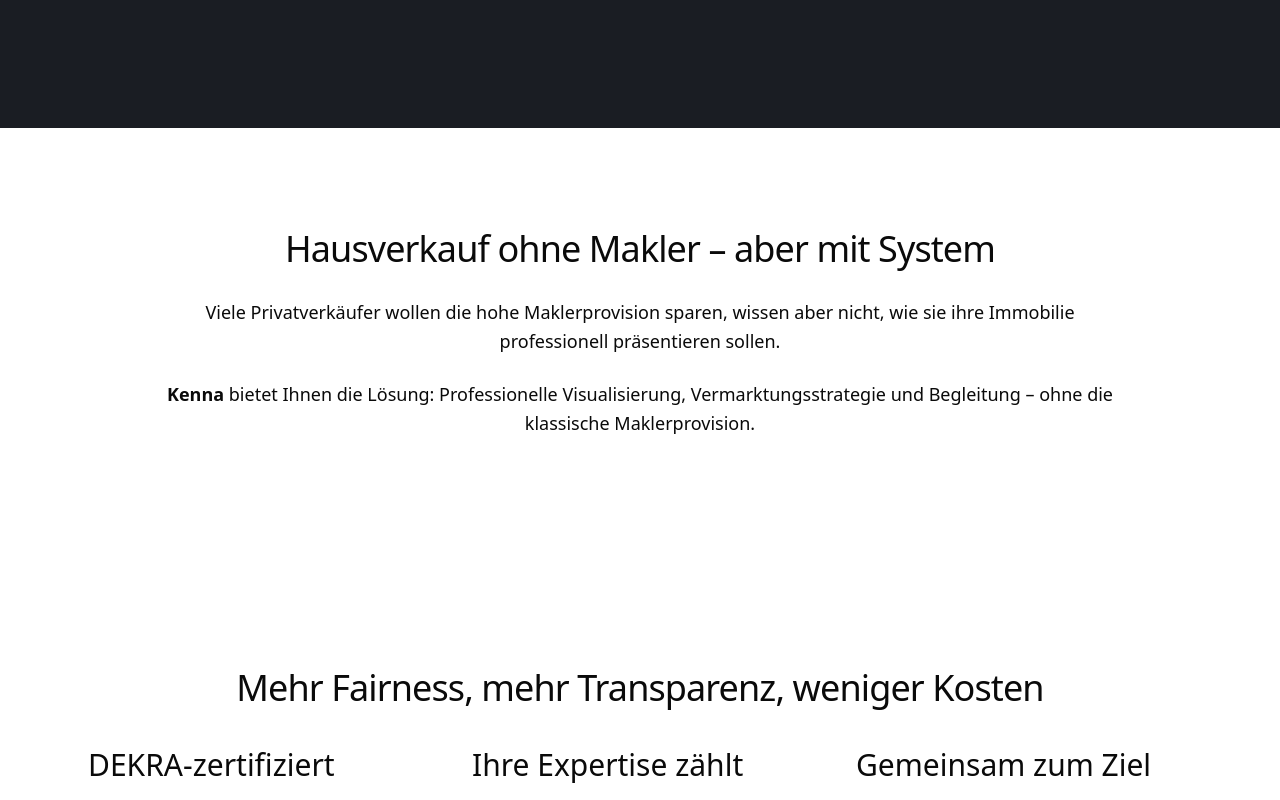
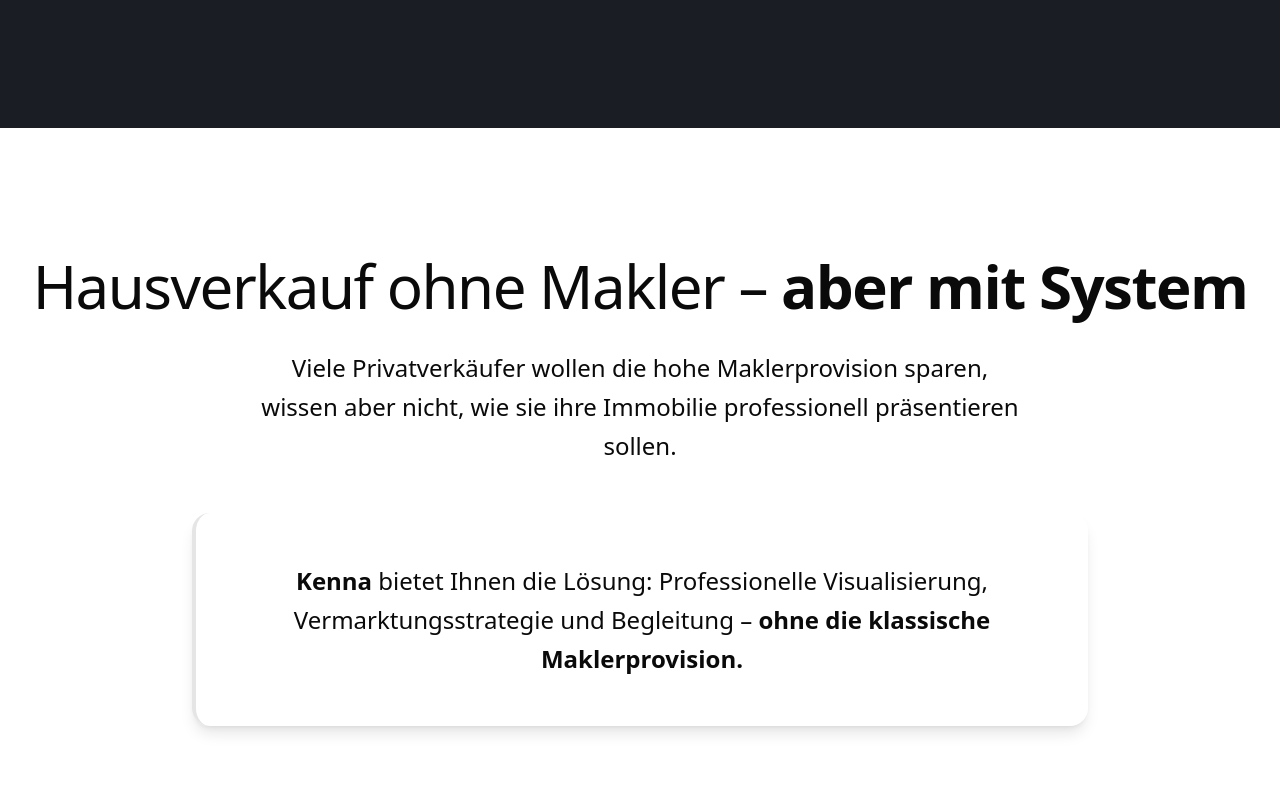
Before and after one commit to kingsleyym/kenna-website, a Next.js app: page / in a window 1280 px wide. Shown: the part 1760-2560 px from the top of the page. Built offline with nearby package versions, Linux system fonts and the light colour scheme.

Commit message:
feat(phase7e): redesign ProblemStatement with gradient + visual depth

```diff
--- a/components/sections/ProblemStatement.tsx
+++ b/components/sections/ProblemStatement.tsx
@@ -2,20 +2,25 @@
 
 export default function ProblemStatement() {
   return (
-    <section className="py-16 md:py-24 bg-white">
-      <Container maxWidth="md">
+    <section className="py-24 md:py-32 bg-gradient-to-b from-primary-50 to-white relative overflow-hidden">
+      <Container maxWidth="xl">
         <div className="text-center">
-          <h2 className="text-h2 text-dark-700 mb-6">
-            Hausverkauf ohne Makler – aber mit System
+          <h2 className="text-4xl md:text-5xl lg:text-6xl font-light text-dark-700 mb-8 tracking-tight">
+            Hausverkauf ohne Makler –{" "}
+            <span className="text-accent-400 font-semibold">aber mit System</span>
           </h2>
-          <p className="text-body-lg text-dark-500 mb-6">
+          <p className="text-xl md:text-2xl text-dark-500 mb-12 leading-relaxed max-w-3xl mx-auto">
             Viele Privatverkäufer wollen die hohe Maklerprovision sparen, wissen aber nicht, wie sie ihre Immobilie professionell präsentieren sollen.
           </p>
-          <p className="text-body-lg text-dark-500 leading-relaxed">
-            <strong className="text-dark-700">Kenna</strong> bietet Ihnen die Lösung: Professionelle Visualisierung, Vermarktungsstrategie und Begleitung – ohne die klassische Maklerprovision.
-          </p>
+          <div className="bg-primary-50 rounded-2xl shadow-lg p-8 md:p-12 max-w-4xl mx-auto border-l-4 border-accent-400">
+            <p className="text-xl md:text-2xl text-dark-700 leading-relaxed">
+              <strong className="text-accent-400 font-semibold">Kenna</strong> bietet Ihnen die Lösung: Professionelle Visualisierung, Vermarktungsstrategie und Begleitung –
+              <span className="text-dark-700 font-semibold"> ohne die klassische Maklerprovision.</span>
+            </p>
+          </div>
         </div>
       </Container>
+      <div className="absolute top-0 right-0 w-96 h-96 bg-accent-400/5 rounded-full blur-3xl -z-10" />
     </section>
   );
 }
```
